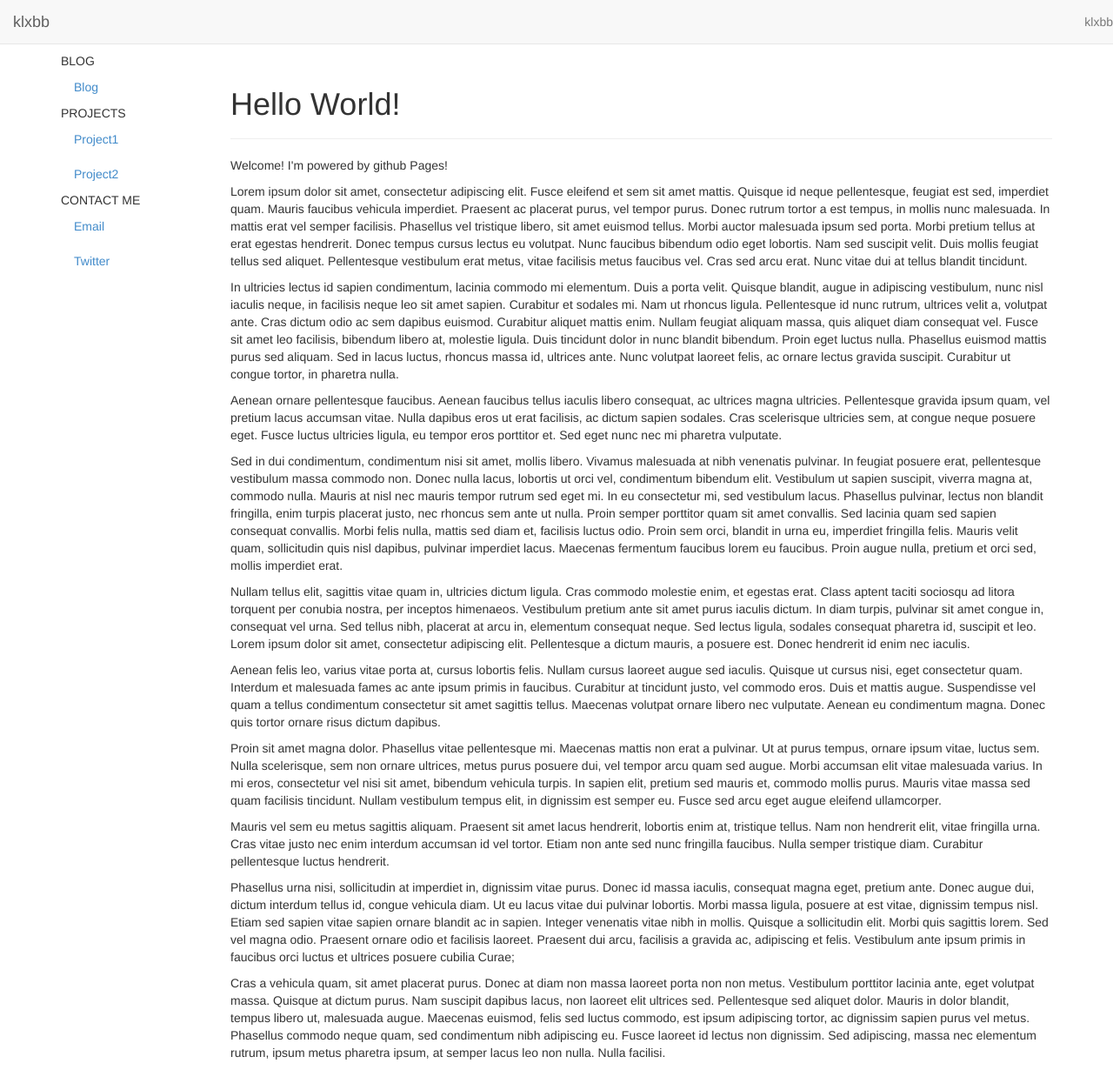
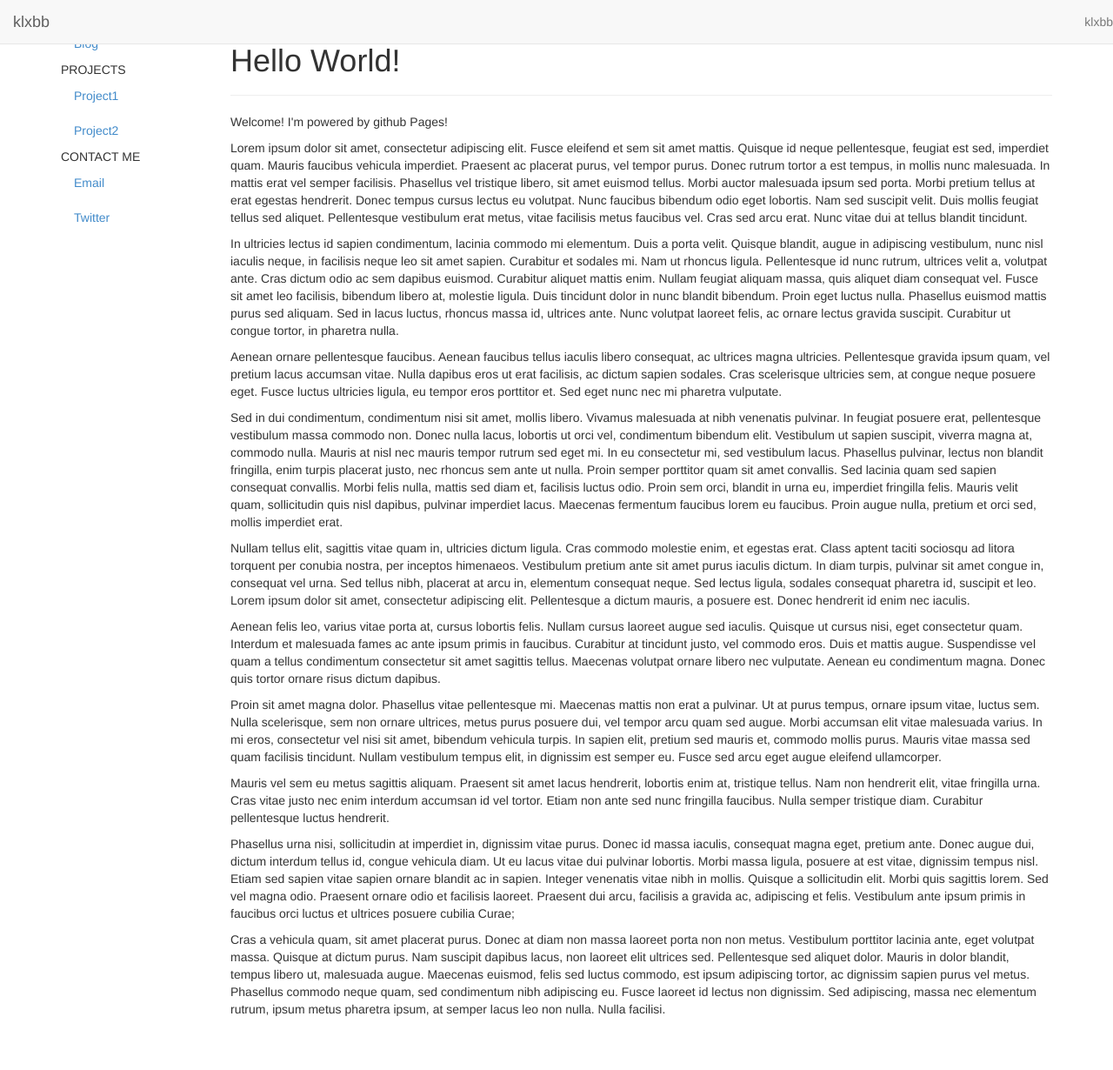
Before and after one commit to klxbb/klxbb.github.io, a Jekyll site: the page built from index.html, in a window 1280 px wide and 1230 px high. Shown: the whole window at 87% size. Built offline with Jekyll 4.4.1, drawn with Linux system fonts in a browser that asks for light colours; nearby versions of some CDN libraries; Markdown is read by kramdown in place of the engine named in the settings.

Commit message:
padding update

```diff
--- a/_layouts/default.html
+++ b/_layouts/default.html
@@ -9,7 +9,7 @@
 		<!-- styles -->
 		<link href="/assets/css/bootstrap.css" rel="stylesheet">
 		<style>
-			body { padding-top: 60px; }
+			body { padding-top: 10px; }
 		</style>
 	</head>
 	<body>
```
